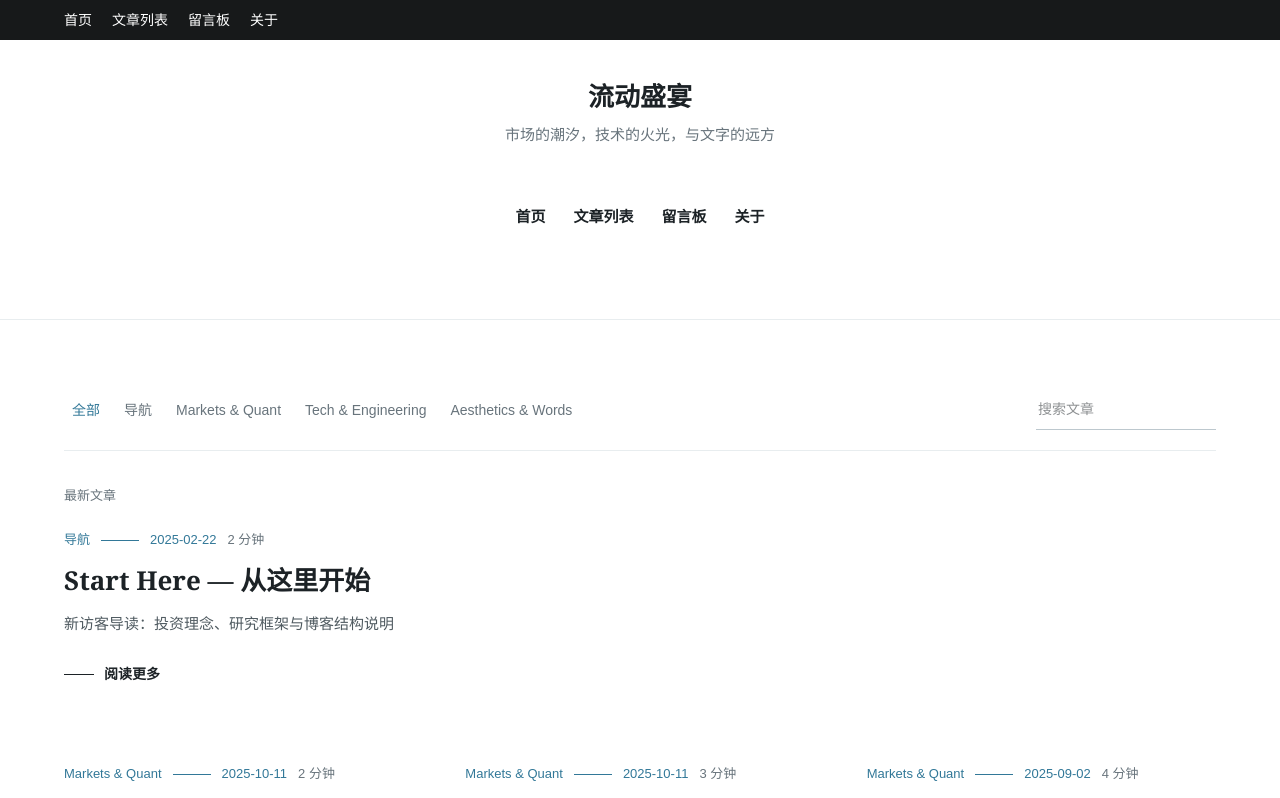
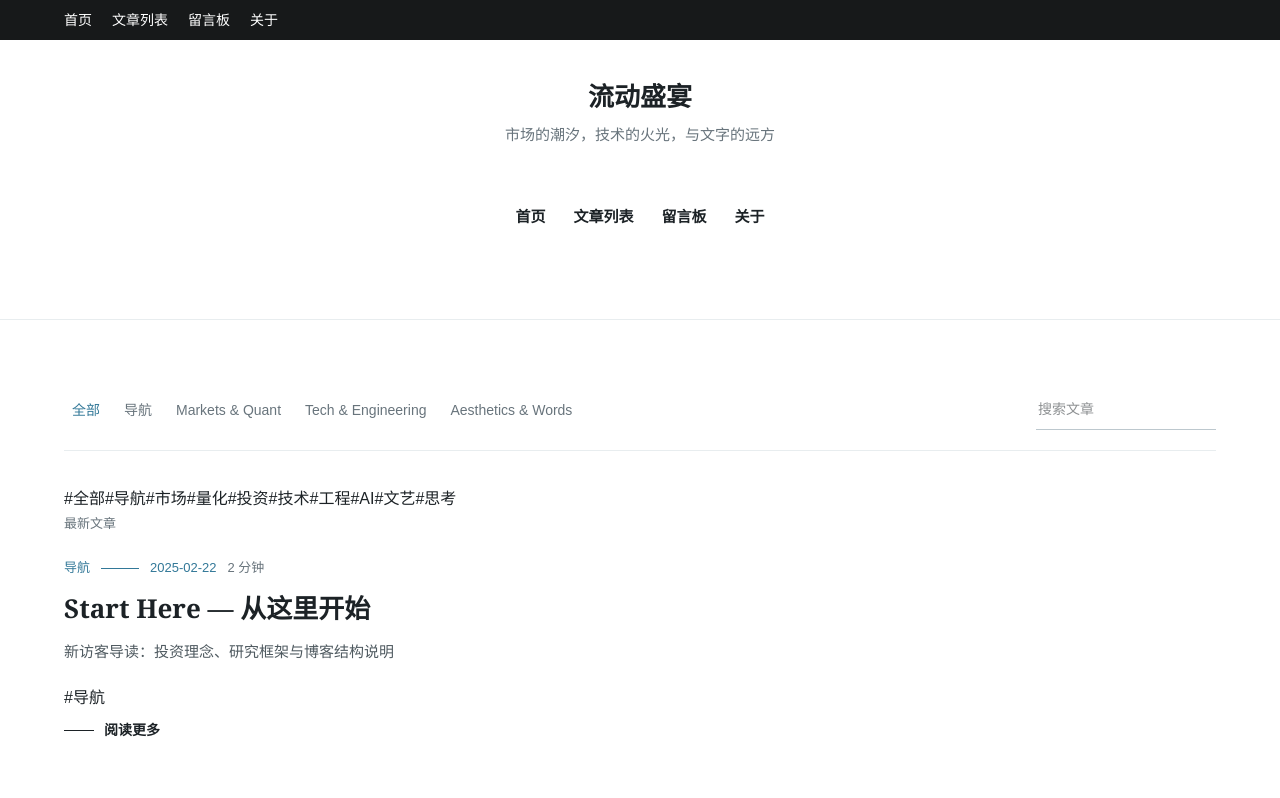
Before and after one commit to Walessong/woke-soul-blog, a Next.js app: page / in a window 1280 px wide. Shown: the top 798 px of the page. Built offline with nearby package versions, Linux system fonts and the light colour scheme.

Commit message:
Add post tag filtering

```diff
--- a/components/PostIndex.tsx
+++ b/components/PostIndex.tsx
@@ -2,16 +2,19 @@
 
 import Link from 'next/link';
 import { useMemo, useState } from 'react';
-import { readingTime, type Post } from '@/lib/posts';
+import { readingTime, tagsForPost, type Post } from '@/lib/posts';
 
 export default function PostIndex({ posts }: { posts: Post[] }) {
   const [category, setCategory] = useState('全部');
+  const [tag, setTag] = useState('全部');
   const [query, setQuery] = useState('');
   const categories = ['全部', ...Array.from(new Set(posts.map((post) => post.category)))];
+  const tags = ['全部', ...Array.from(new Set(posts.flatMap(tagsForPost)))];
   const visiblePosts = useMemo(() => posts.filter((post) => {
     const matchesCategory = category === '全部' || post.category === category;
-    return matchesCategory && `${post.title} ${post.excerpt} ${post.content}`.toLowerCase().includes(query.trim().toLowerCase());
-  }), [category, posts, query]);
+    const matchesTag = tag === '全部' || tagsForPost(post).includes(tag);
+    return matchesCategory && matchesTag && `${post.title} ${post.excerpt} ${post.content}`.toLowerCase().includes(query.trim().toLowerCase());
+  }), [category, posts, query, tag]);
 
   return <section className="post-index site-width">
     <div className="index-tools">
@@ -20,12 +23,14 @@ export default function PostIndex({ posts }: { posts: Post[] }) {
       </div>
       <label className="search-box"><span className="sr-only">搜索文章</span><input value={query} onChange={(event) => setQuery(event.target.value)} placeholder="搜索文章" /></label>
     </div>
+    <div className="tag-filters" aria-label="文章标签">{tags.map((item) => <button key={item} className={item === tag ? 'is-active' : ''} onClick={() => setTag(item)}>#{item}</button>)}</div>
     <p className="result-count">{query || category !== '全部' ? `找到 ${visiblePosts.length} 篇文章` : '最新文章'}</p>
     <div className="post-grid">
       {visiblePosts.map((post, index) => <article className={`post-preview ${index === 0 ? 'post-featured' : ''}`} key={post.id}>
         <div className="post-meta"><span>{post.category}</span><i /><time>{post.date}</time><b>{readingTime(post.content)} 分钟</b></div>
         <h2><Link href={`/posts/${post.slug}`}>{post.title}</Link></h2>
         <p>{post.excerpt}</p>
+        <div className="post-tags">{tagsForPost(post).map((item) => <button key={item} onClick={() => setTag(item)}>#{item}</button>)}</div>
         <Link className="read-more" href={`/posts/${post.slug}`}>阅读更多</Link>
       </article>)}
     </div>
--- a/lib/posts.ts
+++ b/lib/posts.ts
@@ -1478,3 +1478,14 @@ export function getPostsByCategory(category: string): Post[] {
 export function readingTime(content: string) {
   return Math.max(1, Math.ceil(content.replace(/\s/g, '').length / 500));
 }
+
+const categoryTags: Record<string, string[]> = {
+  'Markets & Quant': ['市场', '量化', '投资'],
+  'Tech & Engineering': ['技术', '工程', 'AI'],
+  'Aesthetics & Words': ['文艺', '思考'],
+  '导航': ['导航'],
+};
+
+export function tagsForPost(post: Post) {
+  return categoryTags[post.category] ?? [post.category];
+}
```
